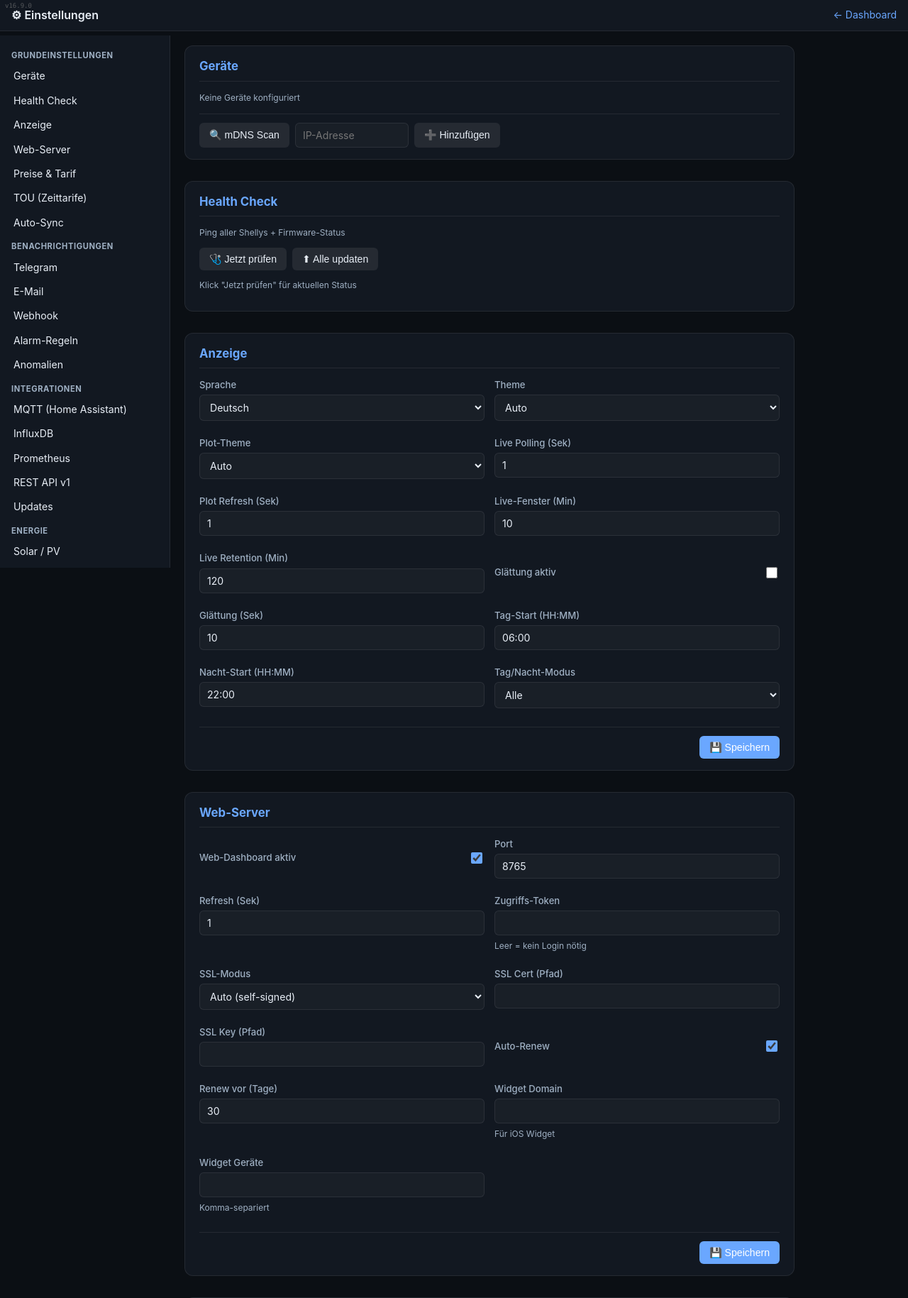
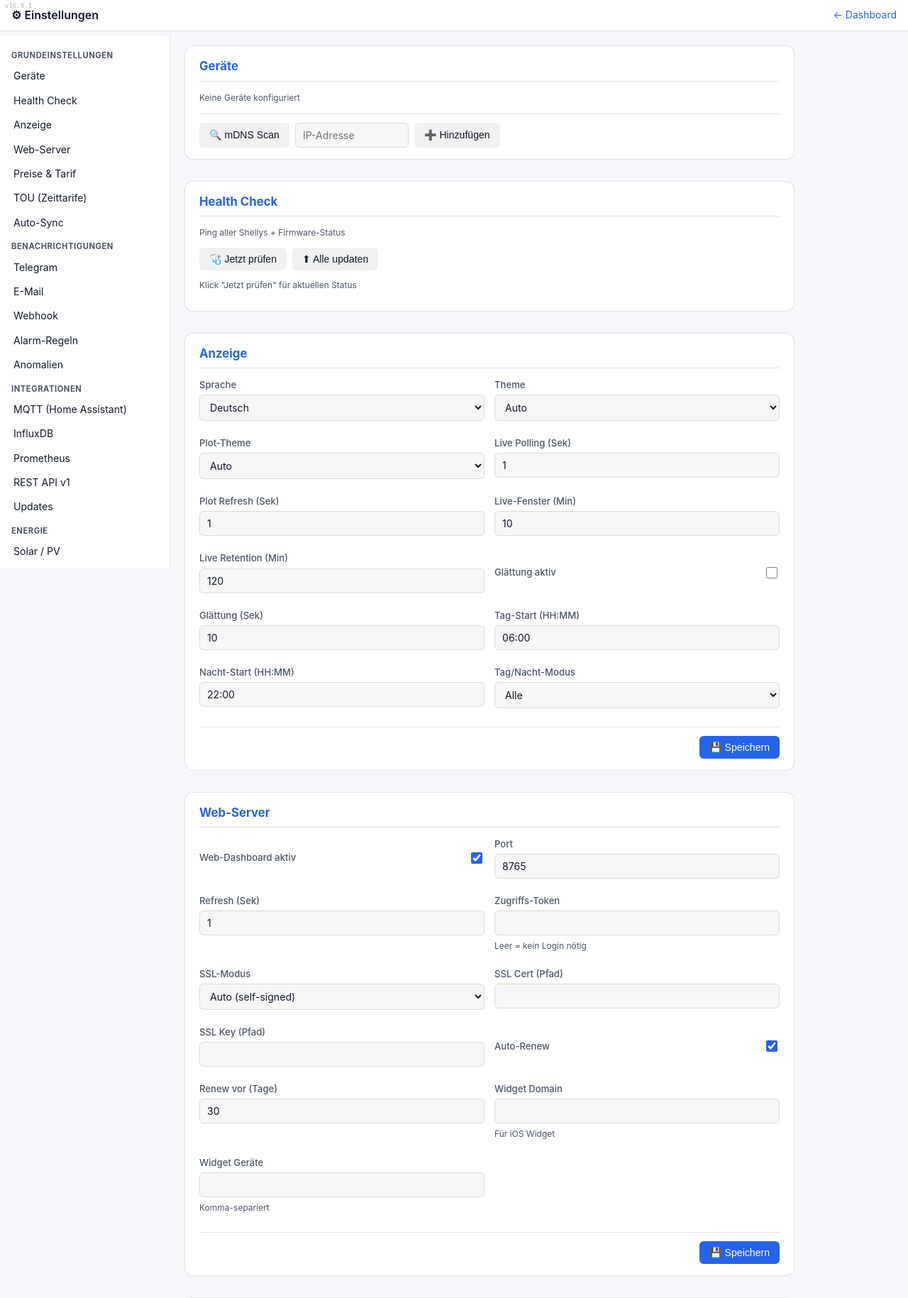
Before and after one commit to robeertm/shelly-energy-analyzer, a Flask app: page /settings in a window 1280 px wide. Shown: the top 1829 px of the page at 71% size. Run offline with Flask 3, Linux system fonts and the light colour scheme; data that the repository does not hold is empty; parts of the project's set-up code (start-up, migrations or seed data) failed here and were passed over; some libraries are stand-ins or nearby versions.

Commit message:
fix: v16.9.1 – Settings page follows dashboard theme (light/dark)
settings.html had hardcoded dark CSS variables. Added
:root[data-theme="light"] override and a bootstrap script that
reads the shared sea_theme localStorage key so /settings now
renders in light or dark to match the dashboard.

Co-Authored-By: Claude Opus 4.6 (1M context) <noreply@anthropic.com>

```diff
--- a/pyproject.toml
+++ b/pyproject.toml
@@ -4,7 +4,7 @@ build-backend = "setuptools.build_meta"
 
 [project]
 name = "shelly-energy-analyzer"
-version = "16.9.0"
+version = "16.9.1"
 description = "Shelly EM/3EM Energy Analyzer (Flask Web App)"
 readme = "README.md"
 requires-python = ">=3.10"
--- a/src/shelly_analyzer/__init__.py
+++ b/src/shelly_analyzer/__init__.py
@@ -2,4 +2,4 @@
 
 __all__ = ["__version__"]
 
-__version__ = "16.9.0"
+__version__ = "16.9.1"
--- a/src/shelly_analyzer/web/templates/settings.html
+++ b/src/shelly_analyzer/web/templates/settings.html
@@ -6,7 +6,13 @@
 <title>Einstellungen – Shelly Energy Analyzer</title>
 <style>
 :root{--bg:#0b0f14;--card:#121821;--fg:#e8eef6;--muted:#9fb0c3;--accent:#6aa7ff;
---border:rgba(255,255,255,0.08);--danger:#ef4444;--ok:#22c55e}
+--border:rgba(255,255,255,0.08);--danger:#ef4444;--ok:#22c55e;
+--input-bg:rgba(255,255,255,.03);--hover-bg:rgba(106,167,255,.08);--active-bg:rgba(106,167,255,.15);
+--card-inset:rgba(255,255,255,.03);--btn-sec-bg:rgba(255,255,255,.08)}
+:root[data-theme="light"]{--bg:#f6f7fb;--card:#ffffff;--fg:#111827;--muted:#4b5563;--accent:#2563eb;
+--border:rgba(17,24,39,0.12);--danger:#dc2626;--ok:#16a34a;
+--input-bg:rgba(17,24,39,.03);--hover-bg:rgba(37,99,235,.08);--active-bg:rgba(37,99,235,.12);
+--card-inset:rgba(17,24,39,.03);--btn-sec-bg:rgba(17,24,39,.06)}
 *,*::before,*::after{box-sizing:border-box}
 body{margin:0;font-family:-apple-system,system-ui,"Segoe UI",Roboto,sans-serif;
 background:var(--bg);color:var(--fg);line-height:1.45;font-size:14px}
@@ -20,8 +26,8 @@ padding:12px 0;overflow-y:auto;position:sticky;top:50px;max-height:calc(100vh -
 .sidebar h3{font-size:.7rem;text-transform:uppercase;color:var(--muted);
 padding:8px 16px 4px;margin:0;letter-spacing:.05em}
 .sidebar a{display:block;padding:7px 16px;color:var(--fg);font-size:.88rem;border-left:3px solid transparent}
-.sidebar a:hover{background:rgba(106,167,255,.08)}
-.sidebar a.active{background:rgba(106,167,255,.15);border-left-color:var(--accent);color:var(--accent)}
+.sidebar a:hover{background:var(--hover-bg)}
+.sidebar a.active{background:var(--active-bg);border-left-color:var(--accent);color:var(--accent)}
 main{flex:1;padding:20px;max-width:900px;min-width:0}
 section{margin-bottom:30px;background:var(--card);border:1px solid var(--border);
 border-radius:12px;padding:16px 20px;scroll-margin-top:60px}
@@ -31,7 +37,7 @@ section h2{margin:0 0 14px;font-size:1.05rem;color:var(--accent);border-bottom:1
 .field label{font-size:.82rem;color:var(--muted);font-weight:500}
 .field.row label{flex:1}
 input[type="text"],input[type="password"],input[type="number"],input[type="email"],input[type="url"],select,textarea{
-padding:8px 10px;border:1px solid var(--border);background:rgba(255,255,255,.03);
+padding:8px 10px;border:1px solid var(--border);background:var(--input-bg);
 color:var(--fg);border-radius:6px;font-size:.88rem;font-family:inherit;width:100%}
 textarea{resize:vertical;min-height:60px;font-family:ui-monospace,monospace}
 input[type="checkbox"]{width:16px;height:16px;cursor:pointer;accent-color:var(--accent)}
@@ -39,14 +45,14 @@ select{cursor:pointer}
 button{padding:8px 14px;border:none;background:var(--accent);color:#fff;border-radius:6px;
 cursor:pointer;font-size:.88rem;font-weight:500}
 button:hover{opacity:.9}
-button.secondary{background:rgba(255,255,255,.08);color:var(--fg)}
+button.secondary{background:var(--btn-sec-bg);color:var(--fg)}
 button.danger{background:var(--danger)}
 button.small{padding:4px 8px;font-size:.78rem}
 .grid2{display:grid;grid-template-columns:1fr 1fr;gap:10px 14px}
 .section-actions{display:flex;gap:8px;justify-content:flex-end;margin-top:14px;
 padding-top:12px;border-top:1px solid var(--border)}
 .hint{font-size:.75rem;color:var(--muted);margin-top:2px}
-.devcard{background:rgba(255,255,255,.03);border:1px solid var(--border);border-radius:8px;
+.devcard{background:var(--card-inset);border:1px solid var(--border);border-radius:8px;
 padding:12px;margin-bottom:8px;display:flex;justify-content:space-between;align-items:center;gap:10px}
 .devcard .info{flex:1}
 .devcard h4{margin:0 0 2px;font-size:.95rem}
@@ -70,6 +76,15 @@ main{padding:12px}
 </style>
 </head>
 <body>
+<script>
+(function(){
+  try {
+    var th = localStorage.getItem('sea_theme');
+    if (!th) th = (window.matchMedia && window.matchMedia('(prefers-color-scheme: dark)').matches) ? 'dark' : 'light';
+    document.documentElement.dataset.theme = th;
+  } catch(e) {}
+})();
+</script>
 <header>
   <h1>⚙ Einstellungen</h1>
   <a href="/">← Dashboard</a>
```
Also changed, not shown: CHANGELOG.md.
